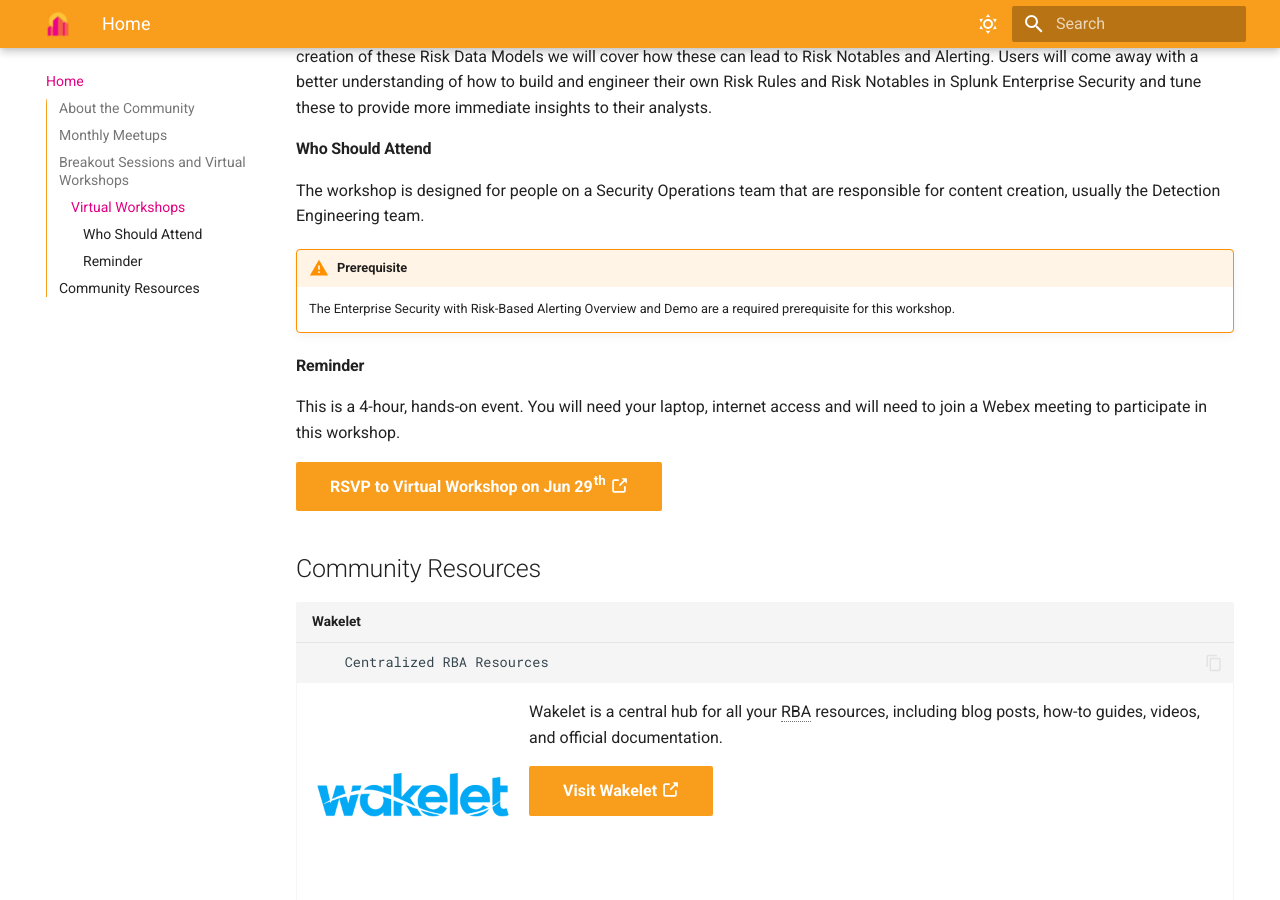
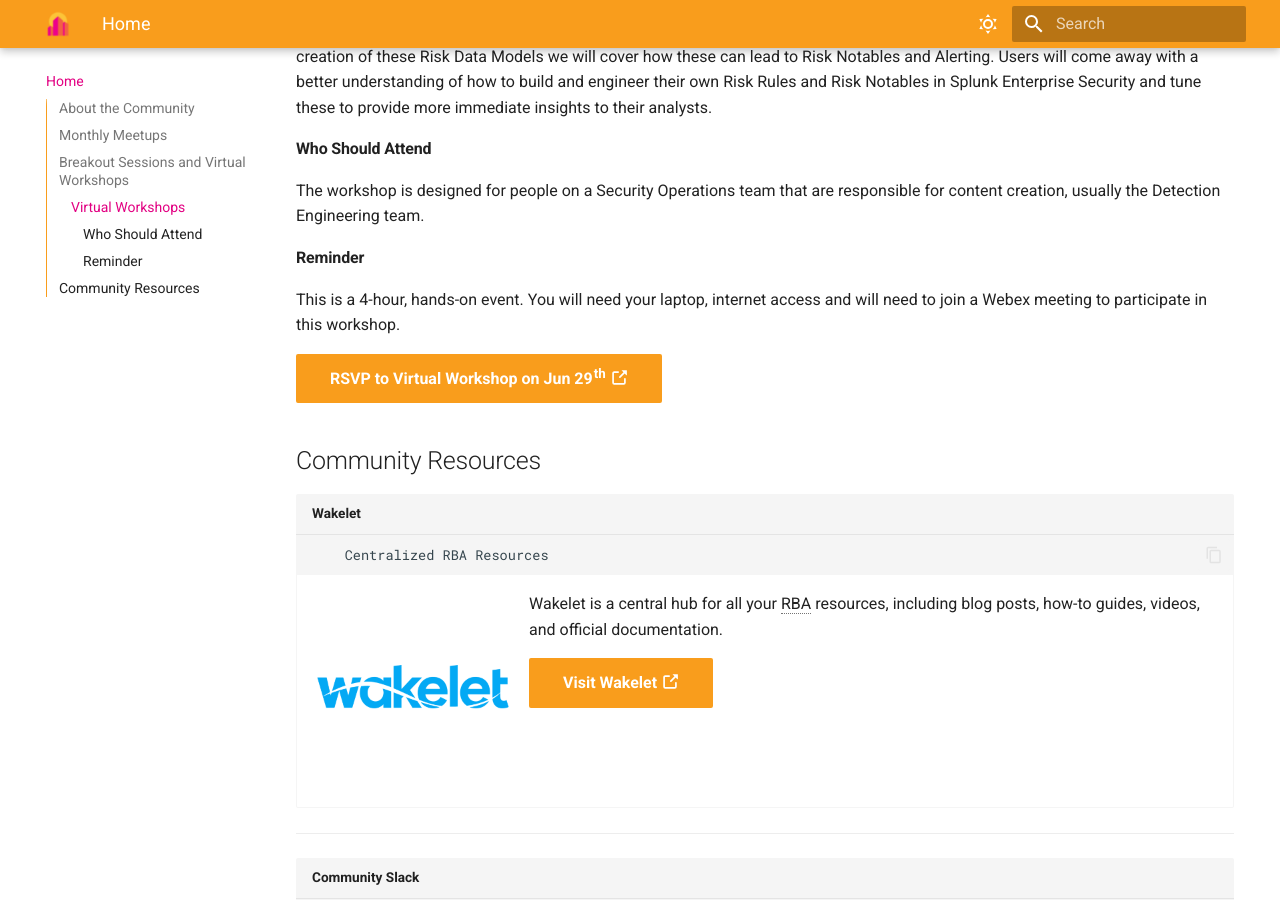
Before and after one commit to rba-community/rba-community, an MkDocs documentation site: the page built from docs/index.md, in a window 1280 px wide and 900 px high, scrolled down 1251 px. Built offline with MkDocs 1.6.1 and Material for MkDocs 9.7.7, drawn with Linux system fonts in a browser that asks for light colours; emoji names are drawn with the system emoji font.

Commit message:
removed workshop prereq
Signed-off-by: Zachary Christensen <zchristensen@splunk.com>

```diff
--- a/docs/index.md
+++ b/docs/index.md
@@ -46,9 +46,6 @@
 #### Who Should Attend
 
 The workshop is designed for people on a Security Operations team that are responsible for content creation, usually the Detection Engineering team.
-
-!!! warning "Prerequisite"
-    The Enterprise Security with Risk-Based Alerting Overview and Demo are a required prerequisite for this workshop.
 
 #### Reminder
 
```
